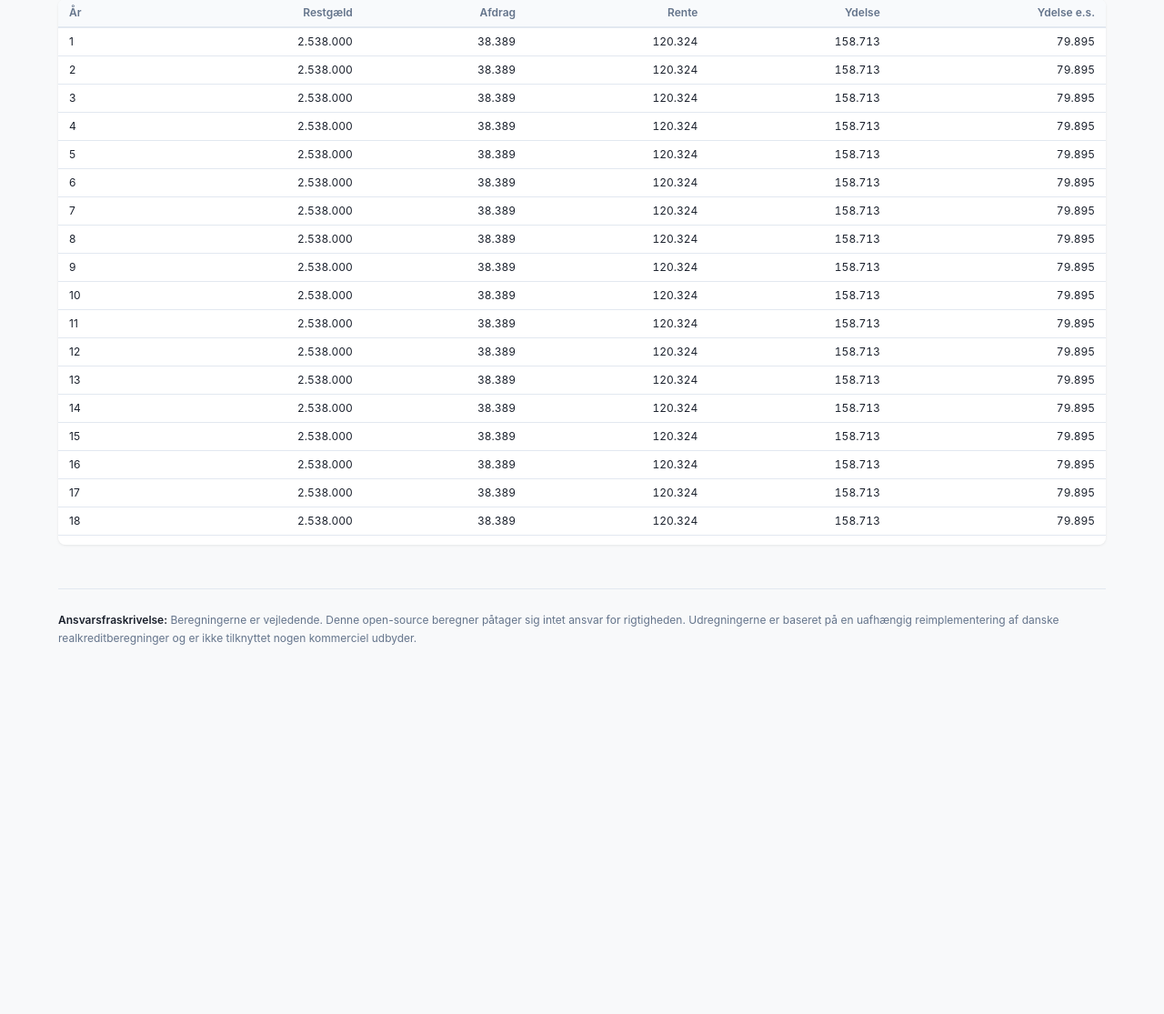
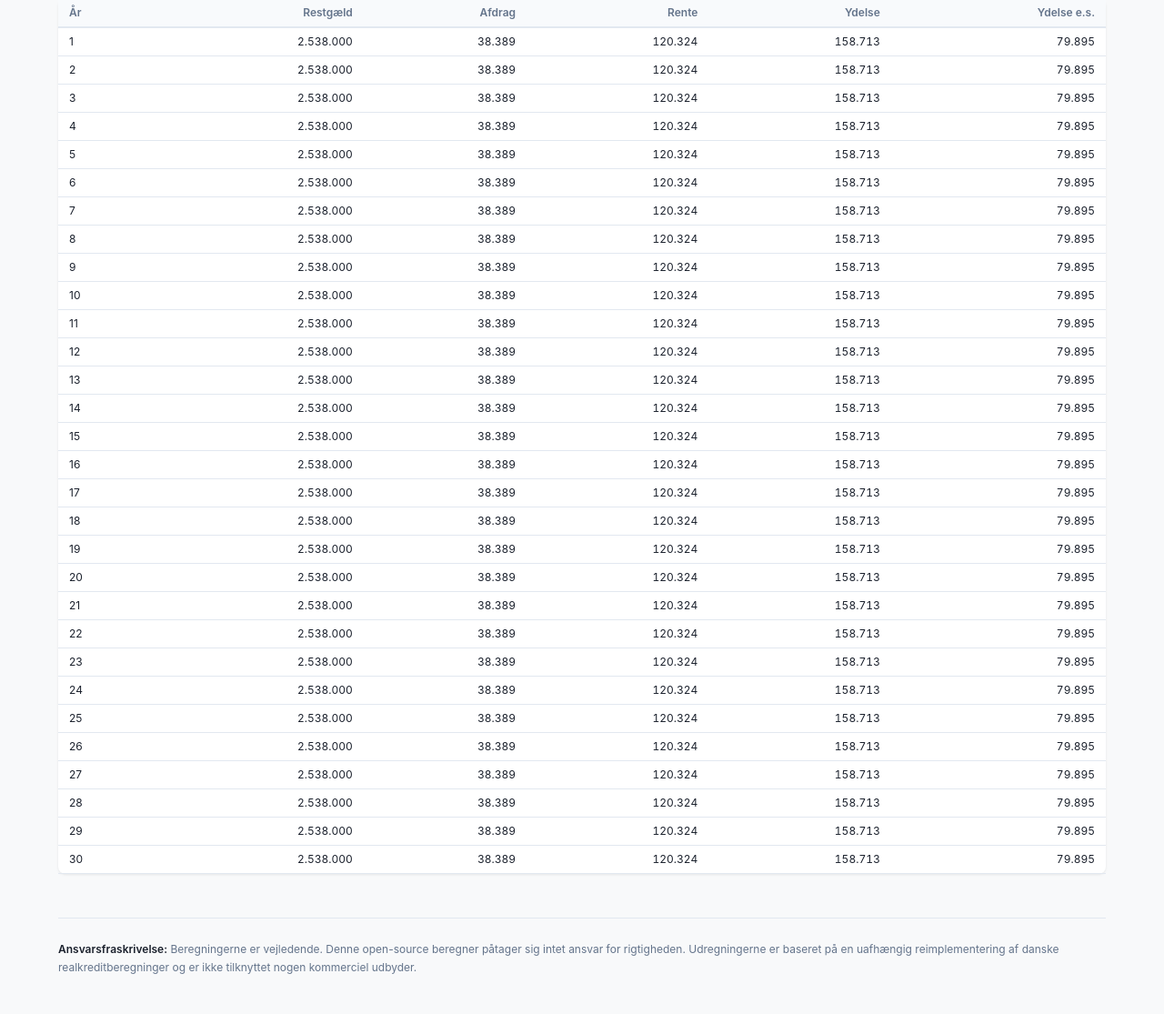
Before and after one commit to JakobHavtorn/boligregner-os, a FastAPI app: page /resultater/alternativ/1 in a window 1280 px wide. Shown: the part 974-2089 px from the top of the page at 91% size. Before the commit the page ends 1683 px from the top, so only its background shows below. Run offline with FastAPI, Linux system fonts and the light colour scheme.

Commit message:
Remove scrollbar from Ydelsesprofil — show full table

```diff
--- a/src/boligregner/templates/alternative.html
+++ b/src/boligregner/templates/alternative.html
@@ -157,8 +157,6 @@ td.num { font-variant-numeric: tabular-nums; }
 .sched-table table { font-size: 12px; }
 .sched-table th, .sched-table td { padding: 6px 12px; }
 .sched-wrap {
-  max-height: 600px;
-  overflow-y: auto;
   border-radius: var(--radius);
   box-shadow: var(--shadow);
   background: var(--surface);
@@ -198,7 +196,7 @@ button.primary:disabled { opacity: 0.5; cursor: not-allowed; }
   body { background: #fff; font-size: 11px; }
   .container { max-width: 100%; padding: 0; }
   .back-link, .csv-wrap { display: none !important; }
-  .sched-wrap { max-height: none; overflow: visible; box-shadow: none; border: 1px solid #ccc; }
+  .sched-wrap { box-shadow: none; border: 1px solid #ccc; }
   .card, .sched-wrap { box-shadow: none !important; border: 1px solid #ccc !important; }
   h2 { page-break-after: avoid; }
 }
```
